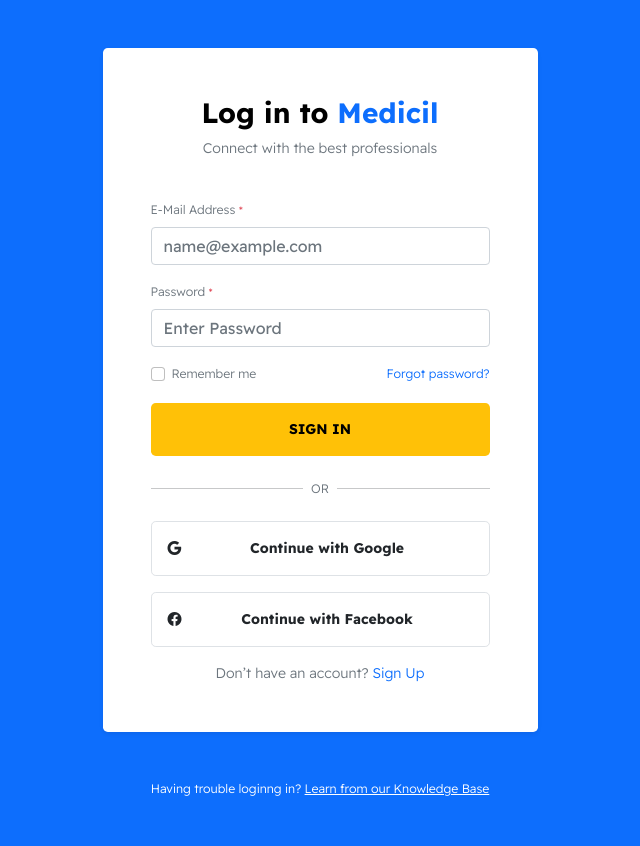
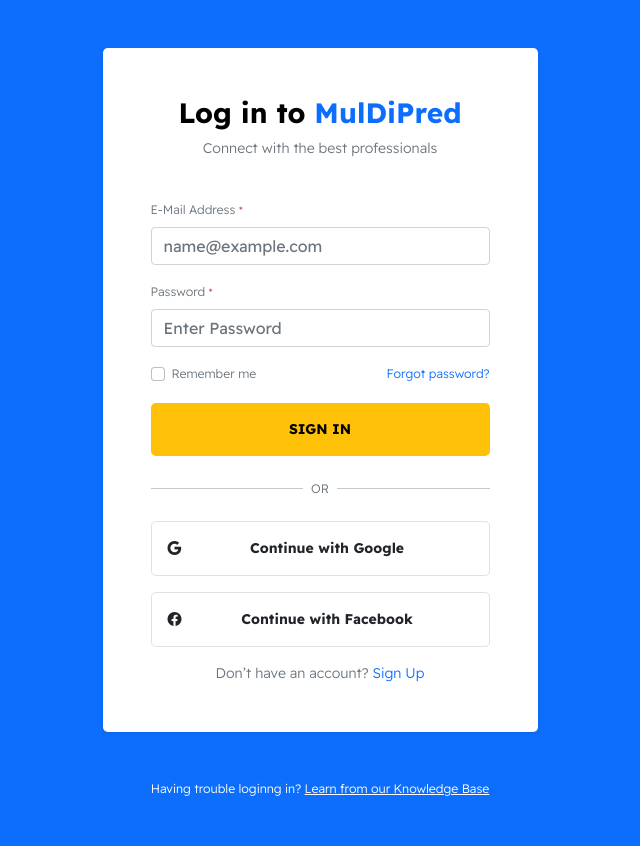
Before and after one commit to dhanno03/multidiseasepred, a Flask app: page /login in a window 1280 px wide. Shown: the part 73-919 px from the top of the page, without its empty margins (320-960 px from the left). Run offline with Flask 2, Linux system fonts and the light colour scheme; parts of the project's set-up code (start-up, migrations or seed data) failed here and were passed over; some libraries are stand-ins or nearby versions.

Commit message:
Update signin.html

```diff
--- a/templates/signin.html
+++ b/templates/signin.html
@@ -47,7 +47,7 @@
                <!-- Login -->
                <div>
                   <div class="m-auto bg-white shadow-sm p-5 rounded-3 text-center col-lg-5 mx-auto">
-                     <h3 class="fw-bold text-black mb-2">Log in to <span class="text-primary">Medicil</span></h3>
+                     <h3 class="fw-bold text-black mb-2">Log in to <span class="text-primary">MulDiPred</span></h3>
                      <p class="text-muted fw-light">Connect with the best professionals</p>
                      <form action="index.html" class="text-start pt-4">
                         <div class="mb-3">
```
